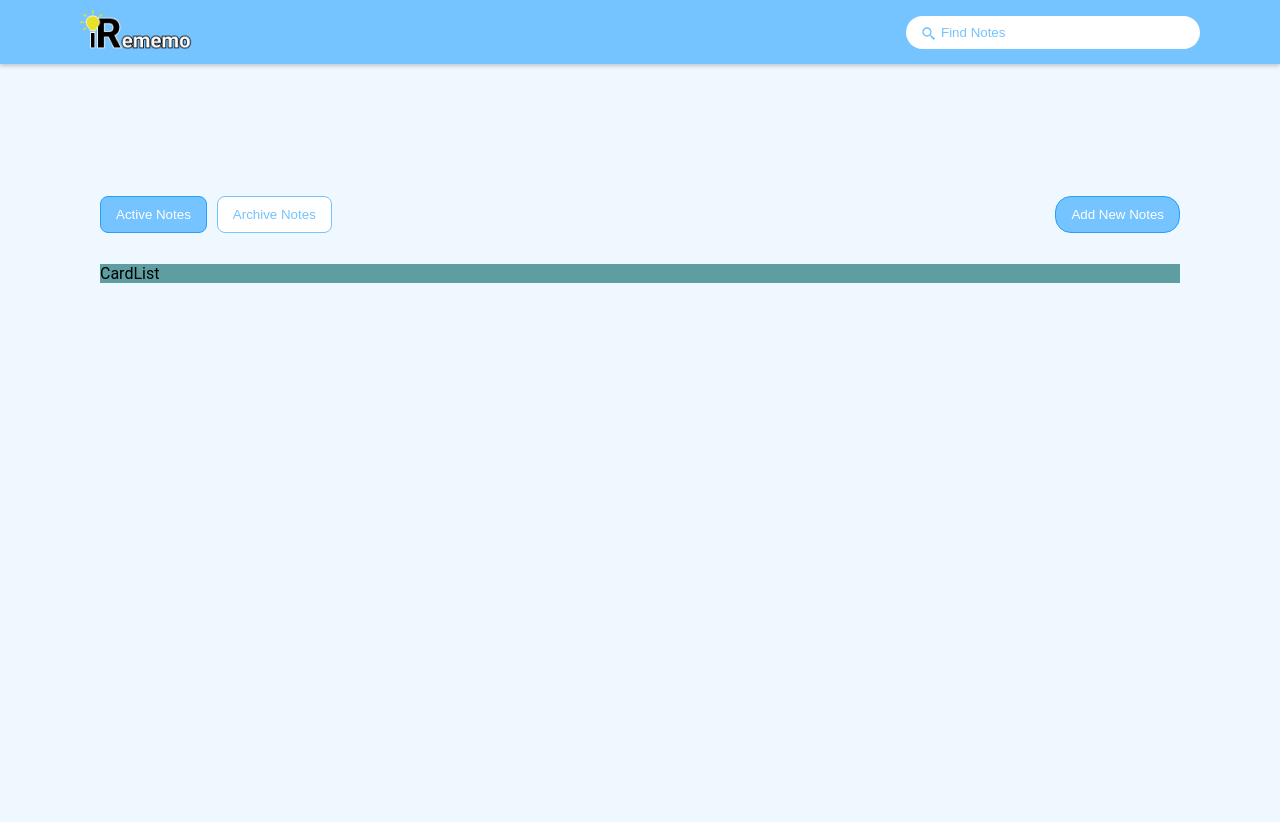
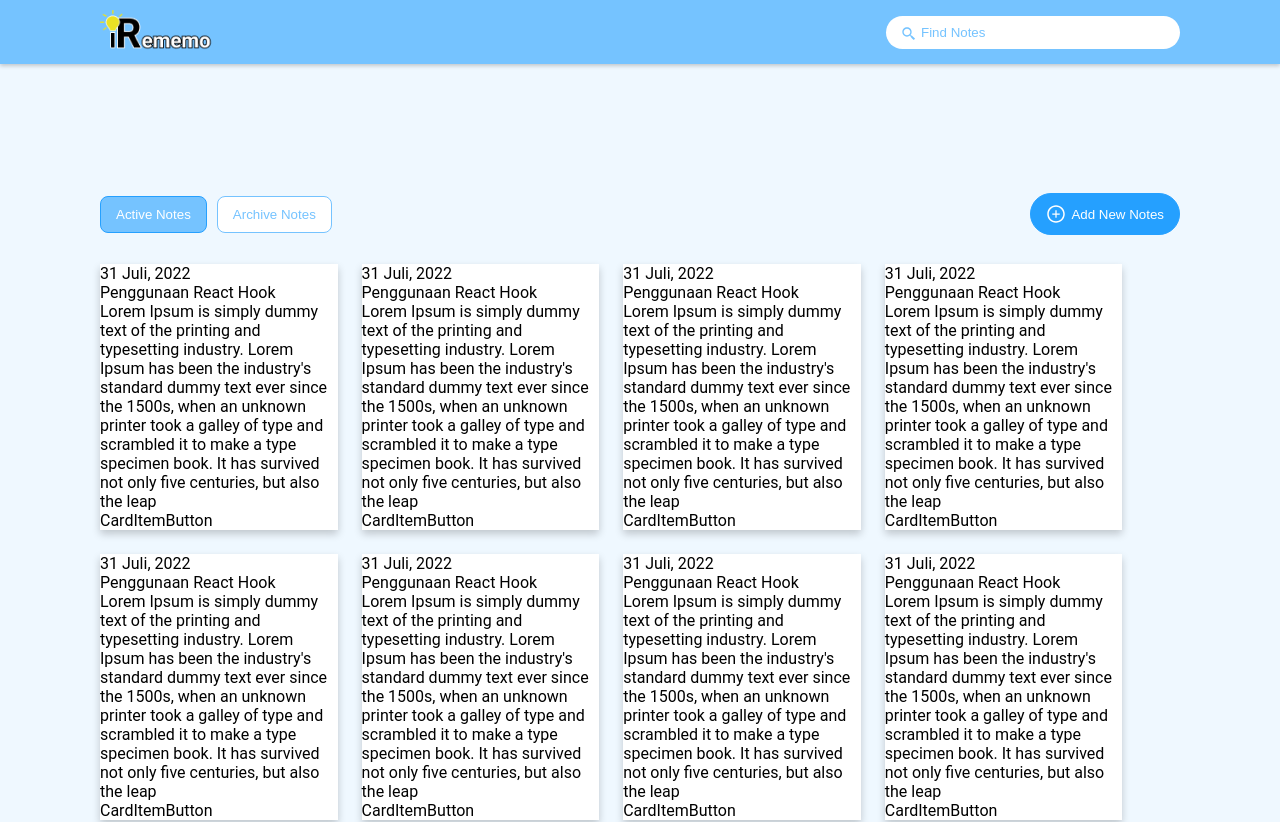
Before and after one commit to silvianaim02/irememo, a React (Create React App) app: page / in a window 1280 px wide. Shown: the top 822 px of the page. Built offline with nearby package versions, Linux system fonts and the light colour scheme.

Commit message:
add card list

```diff
--- a/src/components/CardList/CardList.css
+++ b/src/components/CardList/CardList.css
@@ -1,3 +1,8 @@
 .card-list {
-    background-color: cadetblue;
+    /* background-color: cadetblue; */
+    width: 100%;
+    display: flex;
+    gap: 24px;
+    flex-wrap: wrap;
+
 }
--- a/src/components/CardList/CardList.jsx
+++ b/src/components/CardList/CardList.jsx
@@ -1,11 +1,22 @@
 import React from 'react'
 import './CardList.css'
+import CardItem from "../card/cardItem/CardItem"
 
 const CardList = () => {
   return (
     <div className='card-list'>
-        CardList
-
+        <CardItem />
+        <CardItem />
+        <CardItem />
+        <CardItem />
+        <CardItem />
+        <CardItem />
+        <CardItem />
+        <CardItem />
+        <CardItem />
+        <CardItem />
+        <CardItem />
+        <CardItem />
     </div>
   )
 }
--- a/src/components/Navbar/Navbar.css
+++ b/src/components/Navbar/Navbar.css
@@ -1,7 +1,7 @@
 nav {
   background-color: #75c3ff;
   height: 64px;
-  padding: 10px 80px;
+  padding: 10px 100px;
   box-shadow: 0 2px 4px 0 rgba(0,0,0,.2);
   display: flex;
   justify-content: space-between;
--- a/src/components/button/NewNoteButton.jsx
+++ b/src/components/button/NewNoteButton.jsx
@@ -1,10 +1,14 @@
 import React from "react";
 import "./button.css";
+import { AiOutlinePlusCircle } from "react-icons/ai";
 
 const NewNoteButton = () => {
   return (
     <>
-      <button className="add-new-button">Add New Notes</button>
+      <button className="add-new-button">
+        <i><AiOutlinePlusCircle /></i>
+        <p>Add New Notes</p>
+      </button>
     </>
   );
 };
--- a/src/components/button/button.css
+++ b/src/components/button/button.css
@@ -23,8 +23,17 @@ button {
 }
 
 .add-new-button {
-    background-color: #75C3FF;
+    background-color: #25A0FF;
     color: #FFFFFF;
     border: 1px solid #25A0FF;
-    border-radius: 16px;
+    border-radius: 24px;
+    display: flex;
+    align-items: center;
+    gap: 5px;
 }
+
+.add-new-button i {
+    display: flex;
+    align-items: center;
+    font-size: 20px;
+}
--- /dev/null
+++ b/src/components/card/cardItem/CardItem.css
@@ -0,0 +1,7 @@
+.card-item-wrapper {
+  background-color: #ffffff;
+  height: fit-content;
+  box-shadow: 0 4px 8px 0 rgba(0, 0, 0, 0.2);
+  transition: 0.3s;
+  width: 22%;
+}
--- a/src/components/card/cardItem/CardItem.jsx
+++ b/src/components/card/cardItem/CardItem.jsx
@@ -1,9 +1,29 @@
-import React from 'react'
+import React from "react";
+import CardItemButton from "./CardItemButton";
+import "./CardItem.css";
 
 const CardItem = () => {
   return (
-    <div>CardItem</div>
-  )
-}
+    <div className="card-item-wrapper">
+      {/* title and dates notes */}
+      <div className="card-item-header">
+        <p className="dates-item">31 Juli, 2022</p>
+        <p className="title-item">Penggunaan React Hook</p>
+      </div>
+      {/* content of card item */}
+      <div className="card-item-body">
+        <p>
+          Lorem Ipsum is simply dummy text of the printing and typesetting
+          industry. Lorem Ipsum has been the industry's standard dummy text ever
+          since the 1500s, when an unknown printer took a galley of type and
+          scrambled it to make a type specimen book. It has survived not only
+          five centuries, but also the leap
+        </p>
+      </div>
+      {/* button of card item */}
+      <CardItemButton />
+    </div>
+  );
+};
 
-export default CardItem
+export default CardItem;
```
Also changed, not shown: src/components/card/cardItem/CardItemBody.jsx (deleted, +0 -9 lines), src/components/card/cardItem/CardItemHeader.jsx (deleted, +0 -9 lines).
